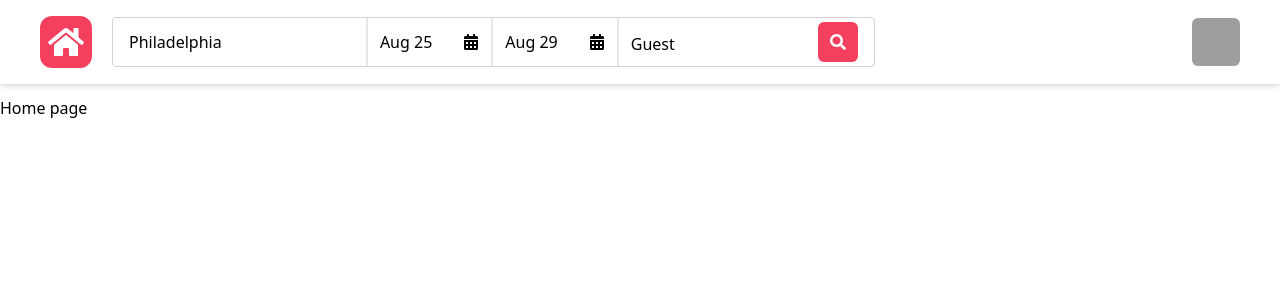
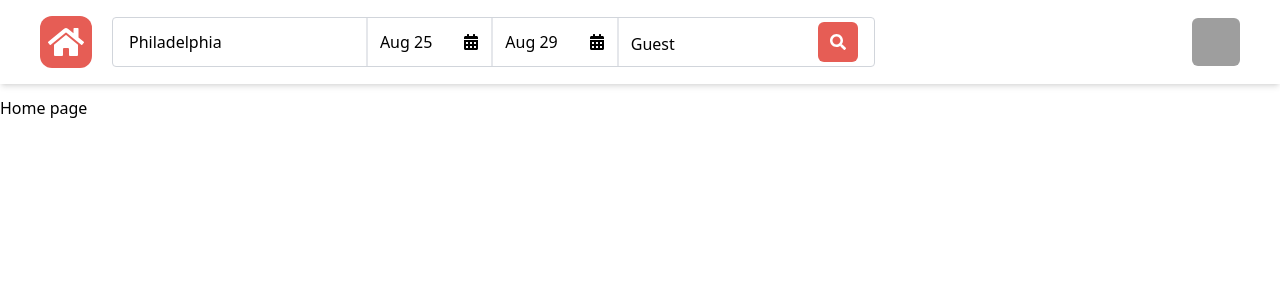
Before and after one commit to mdmonir027/philadelphia, a React (Create React App) app: page / in a window 1280 px wide. Shown: the top 300 px of the page. Built offline with nearby package versions, Linux system fonts and the light colour scheme; grey boxes are pictures that could not be loaded.

Commit message:
header color change

```diff
--- a/src/components/Header/Logo.js
+++ b/src/components/Header/Logo.js
@@ -3,7 +3,7 @@ import { FaHome } from 'react-icons/fa';
 const Logo = () => {
   return (
     <div>
-      <div className='bg-rose-500 text-white p-2 text-4xl rounded-xl'>
+      <div className='bg-primary text-white p-2 text-4xl rounded-xl'>
         <FaHome />
       </div>
     </div>
--- a/src/components/Header/Menu.js
+++ b/src/components/Header/Menu.js
@@ -41,7 +41,7 @@ const Menu = () => {
               onChange={(e) => setValue2(e.target.value)}
             />
           </div>
-          <div className=' bg-rose-500 text-white py-3 px-3  flex justify-center items-center rounded-md cursor-pointer'>
+          <div className=' bg-primary text-white py-3 px-3  flex justify-center items-center rounded-md cursor-pointer'>
             <FaSearch />
           </div>
         </div>
--- a/tailwind.config.js
+++ b/tailwind.config.js
@@ -1,7 +1,11 @@
 module.exports = {
   content: ['./src/**/*.{js,jsx,ts,tsx}'],
   theme: {
-    extend: {},
+    extend: {
+      colors: {
+        primary: '#e65d55',
+      },
+    },
   },
   plugins: [],
 };
```
